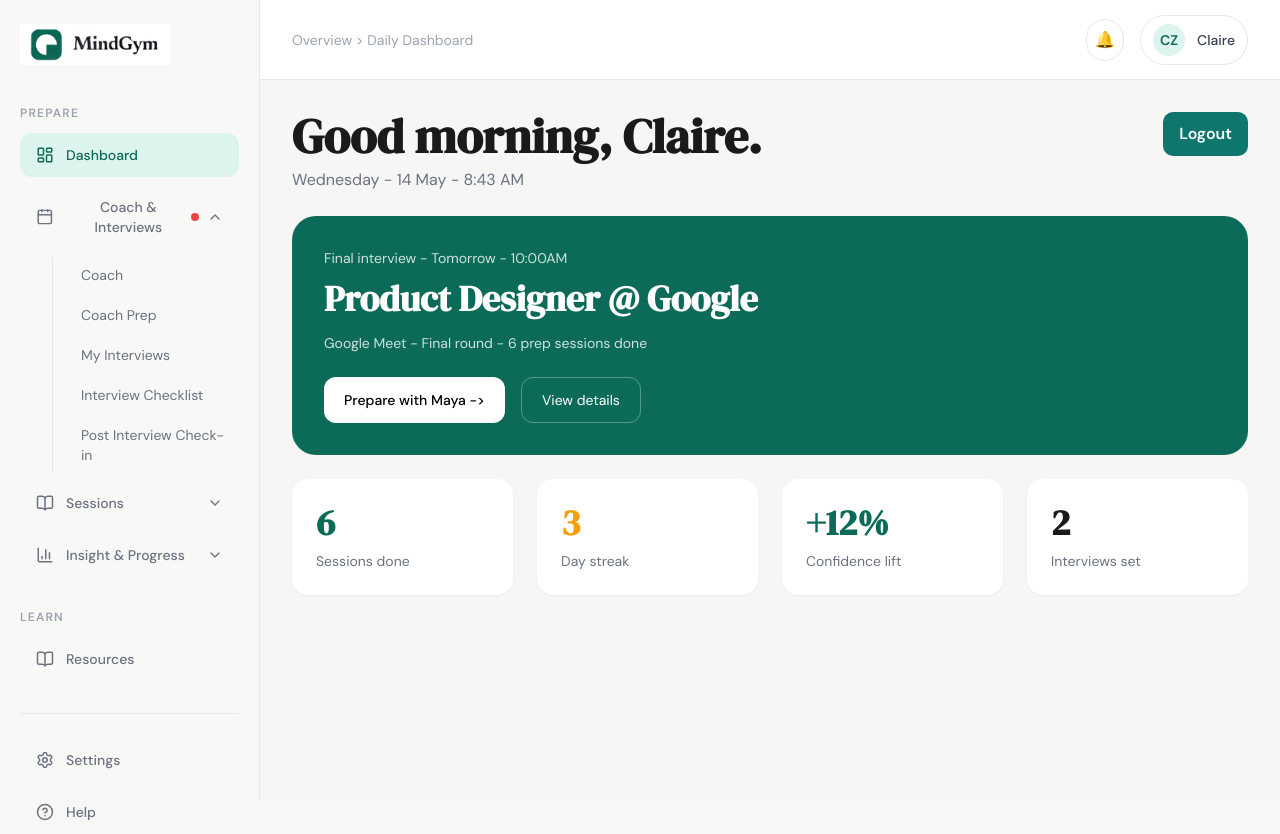
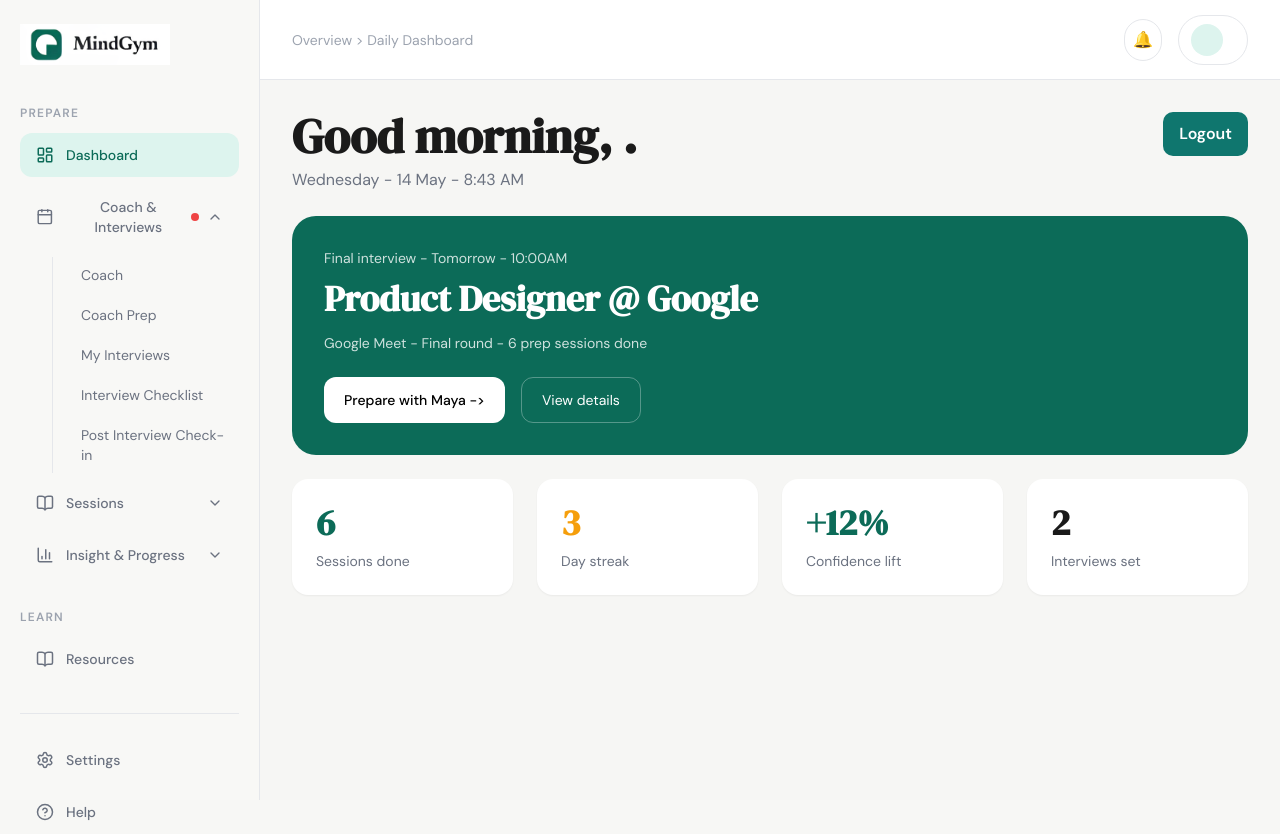
Before and after one commit to MindGym-1-0/mindgym-client, a Next.js app: page /dashboard in a window 1280 px wide. Built offline with nearby package versions, Linux system fonts and the light colour scheme; no server answers.

Commit message:
fix: replace hardcoded Claire name with real user name from Supabase
Adds useUserName hook that reads first_name from Supabase user_metadata,
falling back to email prefix. Replaces hardcoded Claire across dashboard,
topbar, settings, progress, and coach pages.

```diff
--- a/src/app/(main)/coach/page.tsx
+++ b/src/app/(main)/coach/page.tsx
@@ -3,6 +3,7 @@
 "use client";
 
 import { useRouter } from "next/navigation";
+import { useUserName } from "@/hooks/useUserName";
 
 const sessions = [
   {
@@ -23,6 +24,7 @@ const sessions = [
 ];
 
 export default function CoachPage() {
+  const name = useUserName();
   const router = useRouter();
 
   return (
@@ -45,7 +47,7 @@ export default function CoachPage() {
 
             <div>
               <p className="text-gray-700 leading-relaxed">
-                Hi Claire 👋 — your final interview is tomorrow. I know it feels
+                Hi {name} 👋 — your final interview is tomorrow. I know it feels
                 close. Let’s make sure you go in feeling clear, not just
                 prepared.
               </p>
--- a/src/app/(main)/dashboard/new-user/page.tsx
+++ b/src/app/(main)/dashboard/new-user/page.tsx
@@ -6,8 +6,11 @@ import {
   Calendar,
   TrendingUp,
 } from "lucide-react";
+import { useUserName } from "@/hooks/useUserName";
 
 export default function DashboardPage() {
+  const name = useUserName();
+
   return (
     <div className="min-h-screen bg-[#F6F6F4] px-8 py-8">
 
@@ -21,7 +24,7 @@ export default function DashboardPage() {
           </p>
 
           <h1 className="mt-5 text-[34px] font-semibold leading-[42px] text-[#171412]">
-            Good morning, Claire. 👋
+            Good morning, {name}. 👋
           </h1>
 
           <p className="mt-2 text-sm text-[#686460]">
--- a/src/app/(main)/dashboard/page.tsx
+++ b/src/app/(main)/dashboard/page.tsx
@@ -1,12 +1,16 @@
+"use client";
+
 import LogoutButton from "../../../components/auth/logout-button";
+import { useUserName } from "@/hooks/useUserName";
 
-// src/app/dashboard/page.tsx
 export default function DashboardPage() {
+  const name = useUserName();
+
   return (
     <div className="space-y-6">
       <div className="flex items-start justify-between gap-4">
         <div>
-          <h1 className="text-5xl font-semibold text-[#1A1A1A]">Good morning, Claire.</h1>
+          <h1 className="text-5xl font-semibold text-[#1A1A1A]">Good morning, {name}.</h1>
           <p className="mt-2 text-gray-500">Wednesday - 14 May - 8:43 AM</p>
         </div>
         <LogoutButton />
--- a/src/app/(main)/progress/page.tsx
+++ b/src/app/(main)/progress/page.tsx
@@ -1,6 +1,8 @@
 // src/app/(main)/progress/page.tsx
 
 "use client";
+
+import { useUserName } from "@/hooks/useUserName";
 
 const weeklyBars = [
   "h-4",
@@ -43,6 +45,7 @@ const emotionalStats = [
 ];
 
 export default function ProgressPage() {
+  const name = useUserName();
   return (
     <div className="min-h-screen bg-[#F6F6F4] px-10 py-8">
 
@@ -58,7 +61,7 @@ export default function ProgressPage() {
           </h1>
 
           <p className="mt-2 text-sm text-gray-500">
-            Claire Zhu • 3-day streak 🔥
+            {name} • 3-day streak 🔥
           </p>
         </div>
 
--- a/src/app/(main)/settings/page.tsx
+++ b/src/app/(main)/settings/page.tsx
@@ -3,6 +3,7 @@
 "use client";
 
 import { useState } from "react";
+import { useUserName } from "@/hooks/useUserName";
 
 import {
   Bell,
@@ -12,6 +13,7 @@ import {
 } from "lucide-react";
 
 export default function SettingsPage() {
+  const name = useUserName();
   const plans = [
     {
       name: "Free",
@@ -115,12 +117,12 @@ export default function SettingsPage() {
           <div className="flex items-center gap-4">
 
             <div className="flex h-14 w-14 items-center justify-center rounded-full border border-[#0C6B58] bg-[#DDF4EE] text-sm font-semibold text-[#0C6B58]">
-              CZ
+              {name.slice(0, 2).toUpperCase()}
             </div>
 
             <div>
               <h2 className="text-lg font-semibold text-[#111111]">
-                Claire Zhu
+                {name}
               </h2>
 
               <p className="text-sm text-gray-500">
--- a/src/components/navigation/TopBar.tsx
+++ b/src/components/navigation/TopBar.tsx
@@ -1,6 +1,10 @@
+"use client";
+
 // src/components/navigation/TopBar.tsx
+import { useUserName } from "@/hooks/useUserName";
 
 export default function TopBar() {
+  const name = useUserName();
   return (
     <header className="flex h-[80px] items-center justify-between border-b border-gray-200 bg-white px-8">
       <div>
@@ -16,11 +20,11 @@ export default function TopBar() {
 
         <div className="flex items-center gap-3 rounded-full border border-gray-200 px-3 py-2">
           <div className="flex h-8 w-8 items-center justify-center rounded-full bg-[#DDF4EE] text-sm font-semibold text-[#0C6B58]">
-            CZ
+            {name.slice(0, 2).toUpperCase()}
           </div>
 
           <span className="text-sm font-medium text-gray-700">
-            Claire
+            {name}
           </span>
         </div>
       </div>
--- /dev/null
+++ b/src/hooks/useUserName.ts
@@ -0,0 +1,19 @@
+"use client";
+
+import { useEffect, useState } from "react";
+import { supabase } from "@/lib/supabase/client";
+
+export function useUserName(): string {
+  const [name, setName] = useState("");
+
+  useEffect(() => {
+    supabase.auth.getUser().then(({ data }) => {
+      const user = data?.user;
+      if (!user) return;
+      const firstName = user.user_metadata?.first_name as string | undefined;
+      setName(firstName?.trim() || user.email?.split("@")[0] || "");
+    });
+  }, []);
+
+  return name;
+}
```
